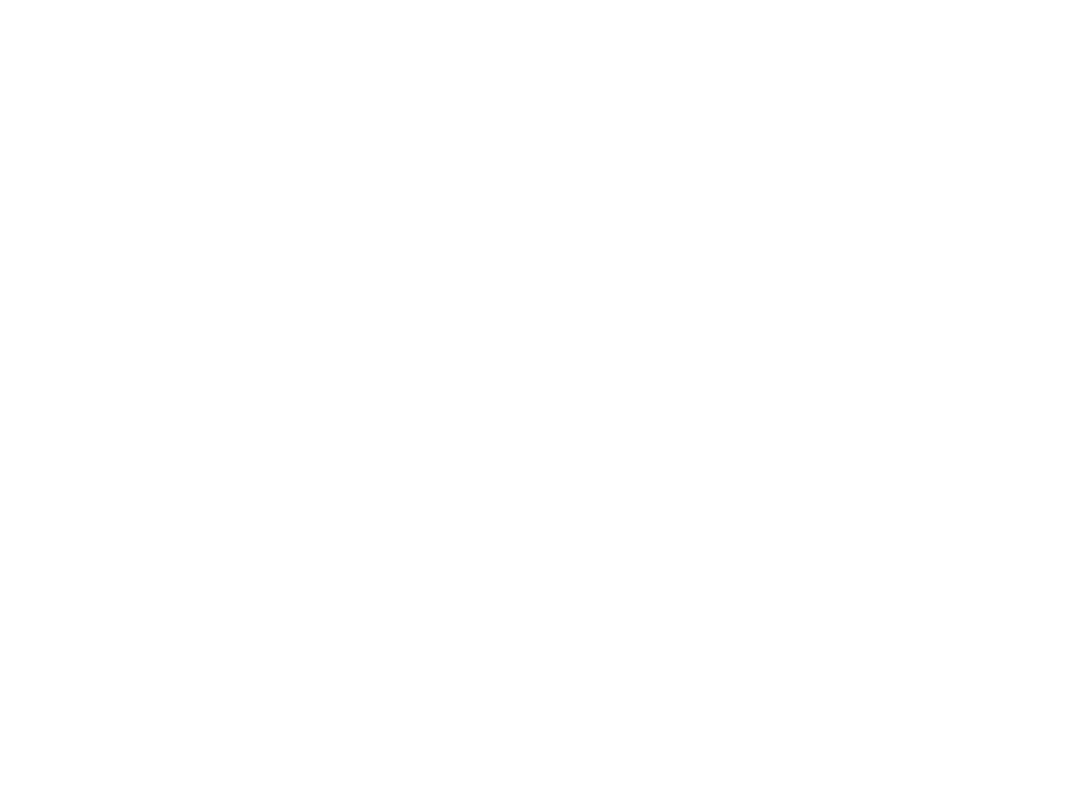
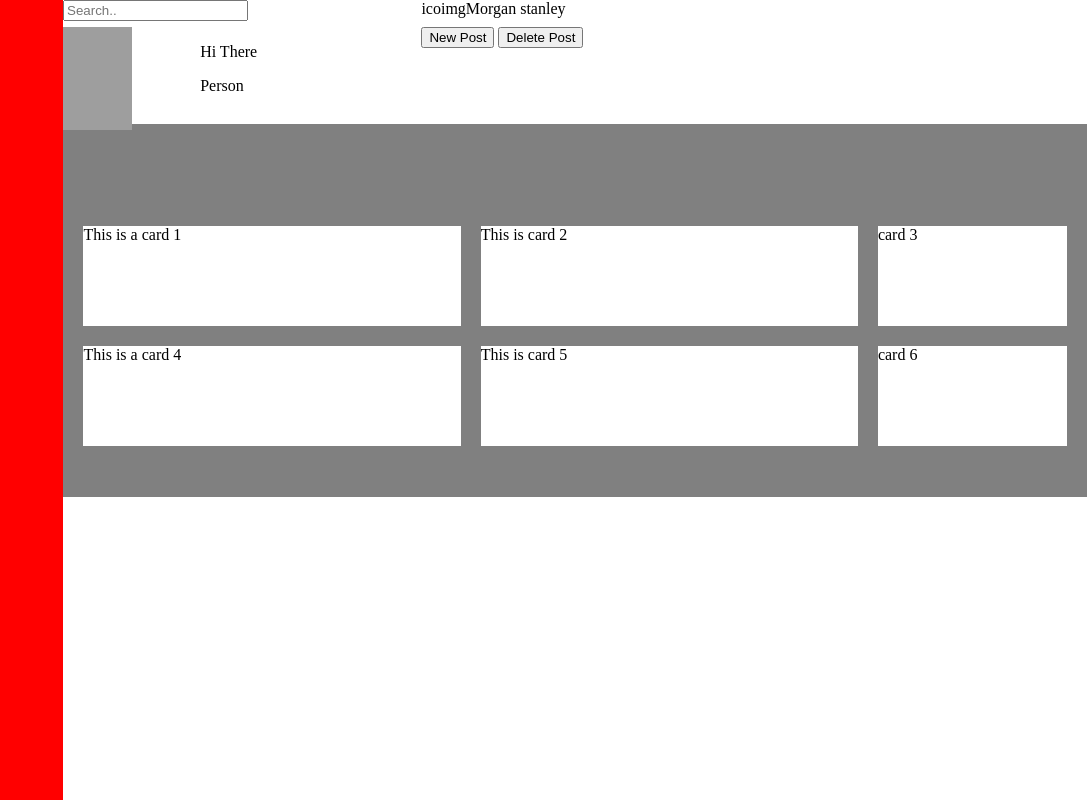
Before and after one commit to joshhartwig/top-admindashboard, a plain HTML site: page index.html in a window 1280 px wide. Shown: the whole page, without its empty margins (193-1280 px from the left). Drawn offline with Linux system fonts and the light colour scheme; grey boxes are pictures that could not be loaded.

Commit message:
layout setup, admin section setup w/ test images

```diff
--- a/index.html
+++ b/index.html
@@ -6,11 +6,50 @@
     <meta http-equiv="X-UA-Compatible" content="IE=edge">
     <meta name="viewport" content="width=device-width, initial-scale=1.0">
     <link rel="stylesheet" href="styles.css" />
-    <title>Document</title>
+    <title>Admin Page</title>
 </head>
 
 <body>
+    <div class="container">
+        <div class="sidebar">
+        </div>
+        <div class="main">
+            <div class="admin-panel">
+                <div class="search">
+                    <input type="text" placeholder="Search..">
+                </div>
+                <div class="admin-profile">
+                    <div class="admin-profile-image-container">
+                        <img
+                            src="https://www.eclipsegroup.co.uk/wp-content/uploads/2020/03/Round-Profile-Picture-768x768-1.png">
+                    </div>
+                    <div class="admin-profile-text">
+                        <p class="admin-profile-hello">Hi There</p>
+                        <p class="admin-profile-person">Person</p>
+                    </div>
+                </div>
+                <div class="admin-authenticated">
+                    <div class="auth-ico">ico</div>
+                    <div class="auth-pro-img">img</div>
+                    <div class="auto-name">Morgan stanley</div>
+                </div>
+                <div class="admin-controls">
+                    <button class="btn-new-post">New Post</button>
+                    <button class="btn-delete">Delete Post</button>
+                </div>
+            </div>
+            <div class="other">
+                <div class="gcol1 card">This is a card 1</div>
+                <div class="gcol2 card">This is card 2</div>
+                <div class="gcol3 card">card 3</div>
+                <div class="gcol1 card">This is a card 4</div>
+                <div class="gcol2 card">This is card 5</div>
+                <div class="gcol3 card">card 6</div>
 
+            </div>
+
+        </div>
+    </div>
 </body>
 
 </html>
--- a/styles.css
+++ b/styles.css
@@ -4,6 +4,85 @@
   sidebar content content content
   sidebar content content content
   sidebar content content content
+*/
 
+body {
+  margin: 0px;
+  height: 100vh;
+}
 
-*/
+.container {
+  display: flex;
+}
+
+.sidebar {
+  width: 20%;
+  height: 100vh;
+  background-color: red;
+
+}
+
+.main {
+  width: 80%;
+  height: 100vh;
+}
+
+.admin {
+  height: 20%;
+  display: grid;
+  grid-template-columns: repeat(2, 1fr);
+}
+
+.other {
+  background-color: grey;
+  display: grid;
+  grid-template-columns: 2fr 2fr 1fr;
+  grid-gap: 20px;
+  grid-auto-rows: 100px;
+  grid-auto-flow: row;
+  padding: 10% 2% 5% 2%;
+}
+
+[class^='grid-item'] {
+  outline: 1px #f90 dashed;
+  display: grid;
+  background-color: goldenrod;
+  align-items: center;
+  justify-content: center;
+}
+
+.card {
+  background-color: white;
+}
+
+.admin-panel {
+  display: grid;
+  grid-gap: 5%;
+  grid-template-columns: repeat(3, 1fr);
+}
+
+.admin-profile {
+  display: flex;
+  grid-column: 1;
+  grid-row: 2;
+}
+
+.admin-profile-image-container img {
+  width: 50%;
+  height: 100%;
+  display: inline;
+}
+
+.profile-image {
+  margin: 0;
+}
+
+.admin-authenticated {
+  display: flex;
+  grid-column: 2, -1;
+}
+
+.admin-controls {
+  grid-column: 2;
+  grid-row: 2;
+}
```
